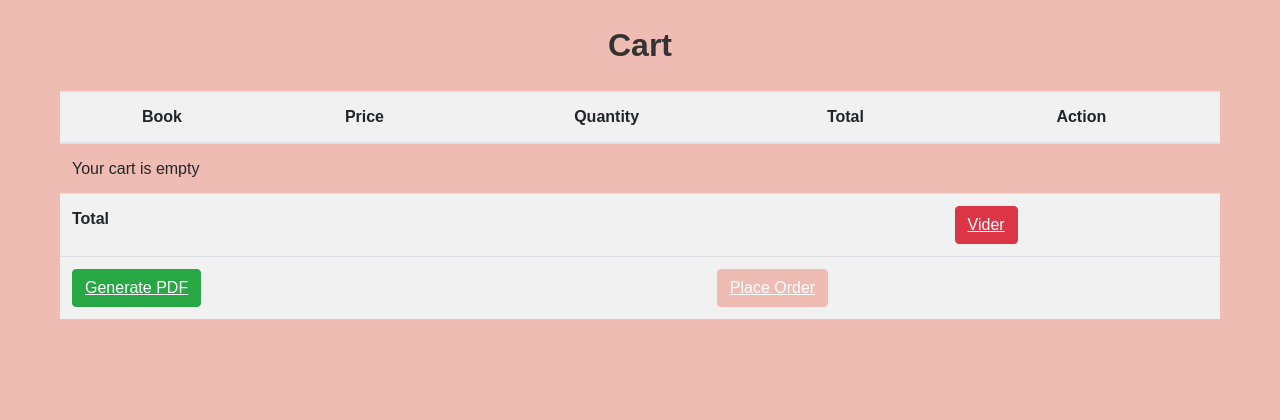
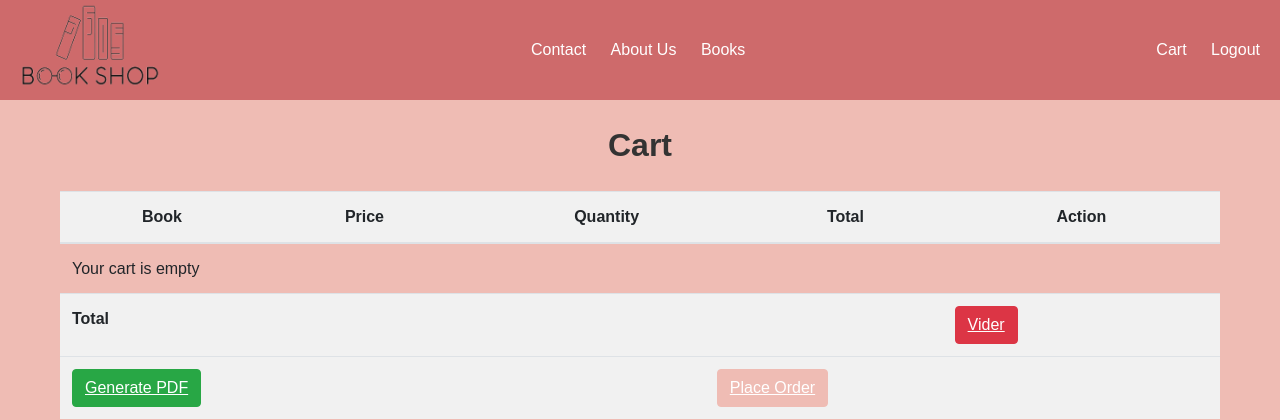
Before and after one commit to Youssef-Guiga/Tp_Symfony, a Symfony app: template templates/cart/index.html.twig in a window 1280 px wide. Shown: the top 420 px of the page. Run offline with Twig, Linux system fonts and the light colour scheme; the template is opened without the code that fills it, so the values that code supplies are empty; some libraries are stand-ins or nearby versions.

Commit message:
navbar cart

```diff
--- a/public/css/cartStyle.css
+++ b/public/css/cartStyle.css
@@ -148,6 +148,58 @@
     border-color: #efbcb4;
 }
 
+.main-header {
+    display: flex;
+    justify-content: space-between;
+    align-items: center;
+    background-color: #CE6A6B;
+    padding: 20px;
+    color: #fff;
+    height: 100px;
+}
+
+.main-header .logo img {
+    width: 140px;
+    height: 90px;
+}
+
+.main-header nav ul {
+    list-style-type: none;
+    margin: 0;
+    padding: 0;
+}
+
+.main-header nav ul li {
+    display: inline;
+    margin-right: 20px;
+}
+
+.main-header nav ul li a {
+    text-decoration: none;
+    color: #fff;
+}
+
+.main-header .user-actions a {
+    text-decoration: none;
+    color: #fff;
+    margin-left: 20px;
+}
+
+@media screen and (max-width: 600px) {
+    .main-header {
+        flex-direction: column;
+        align-items: flex-start;
+    }
+
+    .main-header .logo {
+        margin-bottom: 20px;
+    }
+
+    .main-header .user-actions {
+        margin-top: 20px;
+    }
+}
+
 
 /* public/css/cartStyle.css */
 .disabled {
--- a/templates/cart/index.html.twig
+++ b/templates/cart/index.html.twig
@@ -7,6 +7,23 @@
 {% endblock %}
 
 {% block body %}
+
+    <header class='main-header'>
+        <div class='logo'>
+            <img src='{{ asset('images/logo.png') }}' alt='Company Logo'>
+        </div>
+        <nav class='main-nav'>
+            <ul>
+                <li><a href='/contact'>Contact</a></li>
+                <li><a href='/aboutus'>About Us</a></li>
+                <li><a href='/'>Books</a></li>
+            </ul>
+        </nav>
+        <div class='user-actions'>
+            <a href='/cart'>Cart</a>
+            <a href='/logout'>Logout</a>
+        </div>
+    </header>
     <main class="container">
         <section class="row">
             <div class="col-12">
```
